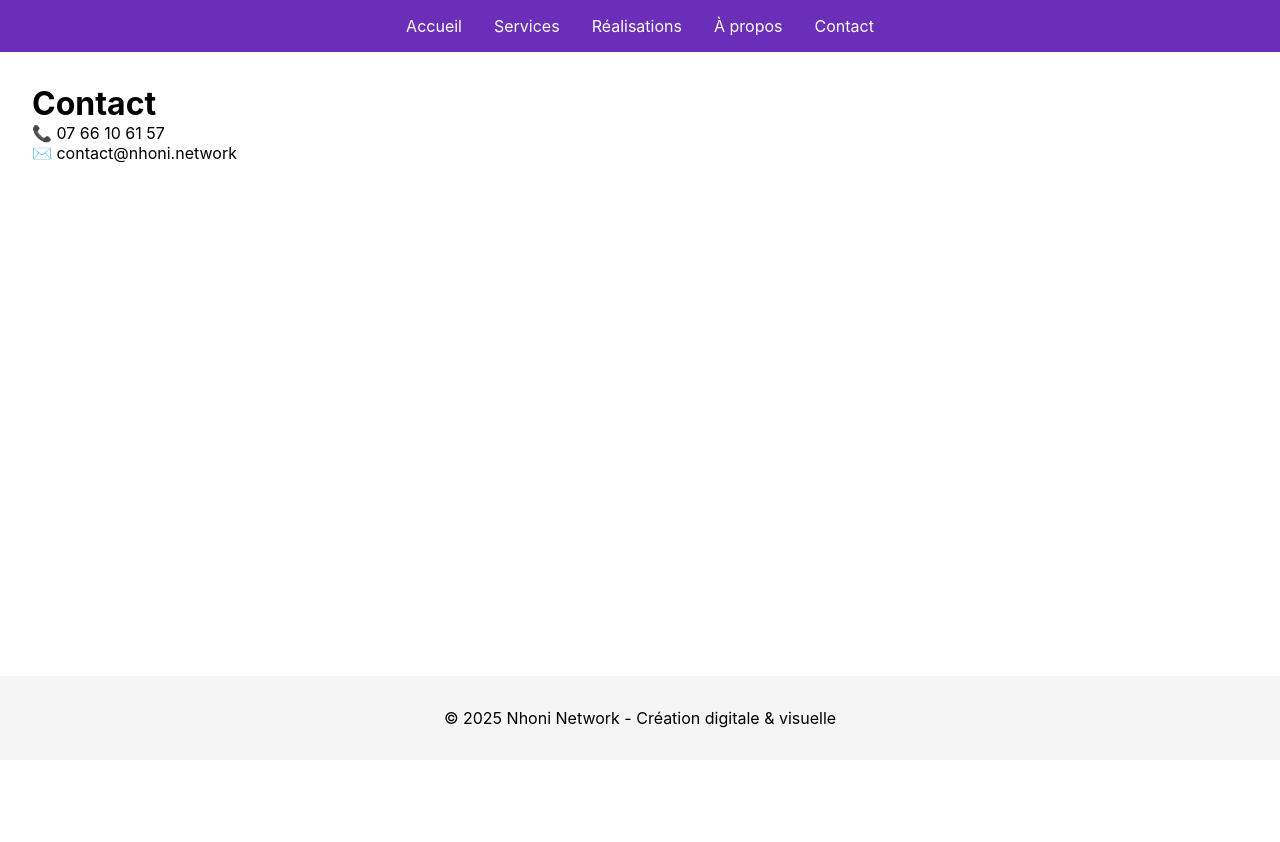
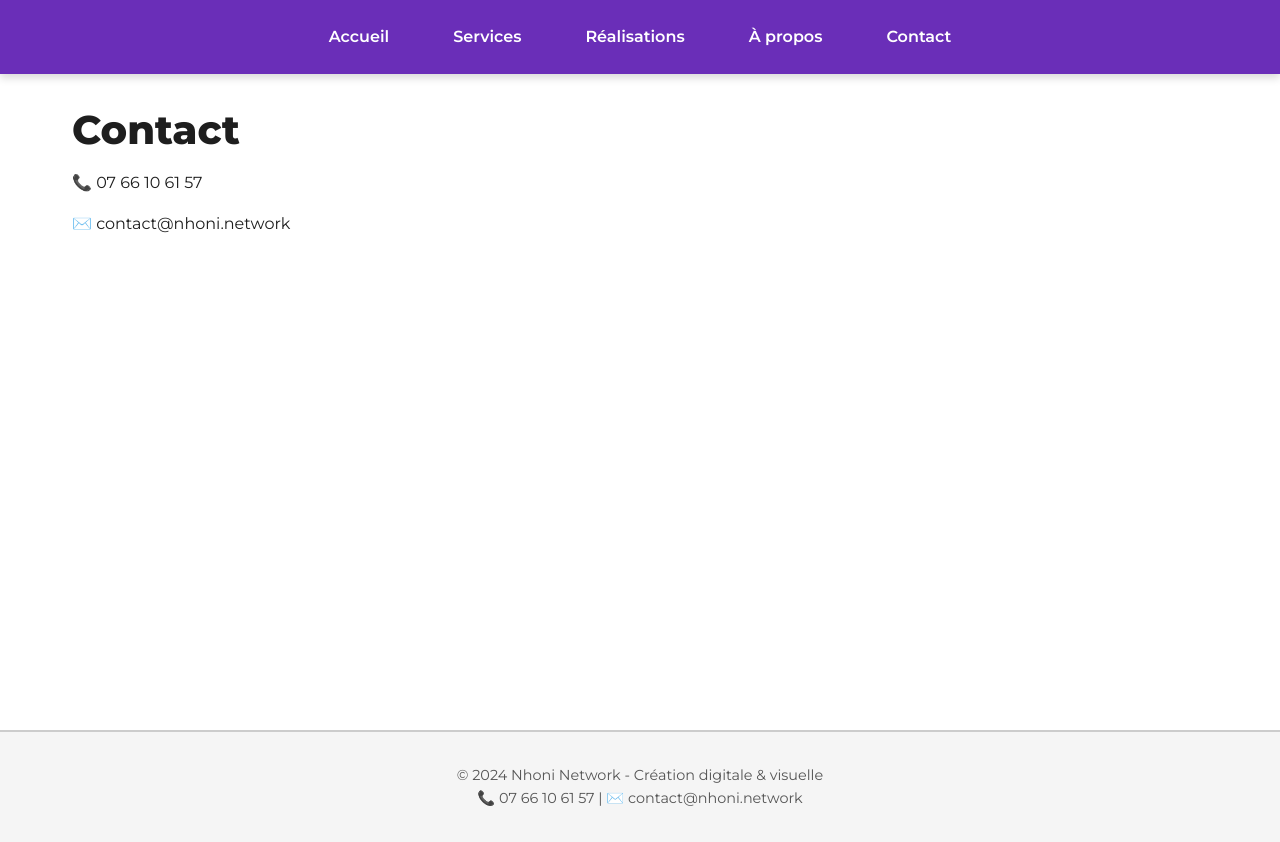
Before and after one commit to Nhoni/nhoni-network, a React (Vite) app: page /contact in a window 1280 px wide. Before the commit the page ends 800 px from the top, so only its background shows below. Built offline with nearby package versions, Linux system fonts and the light colour scheme.

Commit message:
Design system : variables CSS + styles Header/Footer

```diff
--- a/index.html
+++ b/index.html
@@ -3,6 +3,9 @@
   <head>
     <meta charset="UTF-8" />
     <link rel="icon" type="image/svg+xml" href="/vite.svg" />
+    <link rel="preconnect" href="https://fonts.googleapis.com">
+    <link rel="preconnect" href="https://fonts.gstatic.com" crossorigin>
+    <link href="https://fonts.googleapis.com/css2?family=Montserrat:wght@400;600;700;800&display=swap" rel="stylesheet">
     <meta name="viewport" content="width=device-width, initial-scale=1.0" />
     <title>nhoni-network</title>
   </head>
--- a/src/App.jsx
+++ b/src/App.jsx
@@ -11,7 +11,7 @@ function App() {
   return (
     <BrowserRouter>
       <Header />
-      <main style={{ minHeight: '70vh', padding: '2rem' }}>
+      <main style={{ minHeight: '70vh', padding: '2rem', maxWidth: '1200px', margin: '0 auto' }}>
         <Routes>
           <Route path="/" element={<Home />} />
           <Route path="/services" element={<Services />} />
--- /dev/null
+++ b/src/components/Footer.css
@@ -0,0 +1,13 @@
+.footer {
+  background: var(--gray-light);
+  padding: var(--spacing-md);
+  text-align: center;
+  margin-top: var(--spacing-xl);
+  border-top: 2px solid var(--gray-medium);
+}
+
+.footer p {
+  color: var(--gray-dark);
+  font-size: 0.9rem;
+  margin: 0;
+}
--- a/src/components/Footer.jsx
+++ b/src/components/Footer.jsx
@@ -1,7 +1,10 @@
+import './Footer.css'
+
 function Footer() {
   return (
-    <footer style={{ padding: '2rem', textAlign: 'center', background: '#f5f5f5', marginTop: '4rem' }}>
-      <p>© 2025 Nhoni Network - Création digitale & visuelle</p>
+    <footer className="footer">
+      <p>© 2024 Nhoni Network - Création digitale & visuelle</p>
+      <p>📞 07 66 10 61 57 | ✉️ contact@nhoni.network</p>
     </footer>
   )
 }
--- /dev/null
+++ b/src/components/Header.css
@@ -0,0 +1,30 @@
+.header {
+  background: var(--primary);
+  color: var(--white);
+  padding: var(--spacing-sm) var(--spacing-md);
+  box-shadow: var(--shadow-md);
+  position: sticky;
+  top: 0;
+  z-index: 100;
+}
+
+.nav {
+  display: flex;
+  gap: var(--spacing-md);
+  justify-content: center;
+  align-items: center;
+  flex-wrap: wrap;
+}
+
+.nav-link {
+  color: var(--white);
+  font-weight: 600;
+  padding: var(--spacing-xs) var(--spacing-sm);
+  border-radius: var(--radius-sm);
+  transition: background 0.3s ease;
+}
+
+.nav-link:hover {
+  background: var(--primary-dark);
+  color: var(--white);
+}
--- a/src/components/Header.jsx
+++ b/src/components/Header.jsx
@@ -1,14 +1,15 @@
 import { Link } from 'react-router-dom'
+import './Header.css'
 
 function Header() {
   return (
-    <header style={{ padding: '1rem', background: '#6A2EB8', color: 'white' }}>
-      <nav style={{ display: 'flex', gap: '2rem', justifyContent: 'center' }}>
-        <Link to="/" style={{ color: 'white', textDecoration: 'none' }}>Accueil</Link>
-        <Link to="/services" style={{ color: 'white', textDecoration: 'none' }}>Services</Link>
-        <Link to="/portfolio" style={{ color: 'white', textDecoration: 'none' }}>Réalisations</Link>
-        <Link to="/about" style={{ color: 'white', textDecoration: 'none' }}>À propos</Link>
-        <Link to="/contact" style={{ color: 'white', textDecoration: 'none' }}>Contact</Link>
+    <header className="header">
+      <nav className="nav">
+        <Link to="/" className="nav-link">Accueil</Link>
+        <Link to="/services" className="nav-link">Services</Link>
+        <Link to="/portfolio" className="nav-link">Réalisations</Link>
+        <Link to="/about" className="nav-link">À propos</Link>
+        <Link to="/contact" className="nav-link">Contact</Link>
       </nav>
     </header>
   )
--- a/src/index.css
+++ b/src/index.css
@@ -1,3 +1,5 @@
+@import './styles/variables.css';
+
 * {
   margin: 0;
   padding: 0;
@@ -5,7 +7,50 @@
 }
 
 body {
-  font-family: 'Montserrat', -apple-system, BlinkMacSystemFont, 'Segoe UI', sans-serif;
+  font-family: var(--font-main);
+  color: var(--black);
+  background: var(--white);
+  line-height: 1.6;
   -webkit-font-smoothing: antialiased;
   -moz-osx-font-smoothing: grayscale;
 }
+
+h1, h2, h3, h4, h5, h6 {
+  font-weight: 700;
+  line-height: 1.2;
+  margin-bottom: var(--spacing-sm);
+}
+
+h1 {
+  font-size: 2.5rem;
+  font-weight: 800;
+}
+
+h2 {
+  font-size: 2rem;
+}
+
+h3 {
+  font-size: 1.5rem;
+}
+
+p {
+  margin-bottom: var(--spacing-sm);
+}
+
+a {
+  color: var(--primary);
+  text-decoration: none;
+  transition: color 0.3s ease;
+}
+
+a:hover {
+  color: var(--primary-dark);
+}
+
+button {
+  font-family: var(--font-main);
+  cursor: pointer;
+  border: none;
+  transition: all 0.3s ease;
+}
--- /dev/null
+++ b/src/styles/variables.css
@@ -0,0 +1,33 @@
+:root {
+  /* Couleurs principales */
+  --primary: #6A2EB8;
+  --primary-light: #9B6DE3;
+  --primary-dark: #4A1E88;
+
+  /* Couleurs neutres */
+  --white: #FFFFFF;
+  --black: #1E1E1E;
+  --gray-light: #F5F5F5;
+  --gray-medium: #CCCCCC;
+  --gray-dark: #555555;
+
+  /* Typographie */
+  --font-main: 'Montserrat', -apple-system, BlinkMacSystemFont, 'Segoe UI', sans-serif;
+
+  /* Espacements */
+  --spacing-xs: 0.5rem;
+  --spacing-sm: 1rem;
+  --spacing-md: 2rem;
+  --spacing-lg: 4rem;
+  --spacing-xl: 6rem;
+
+  /* Border radius */
+  --radius-sm: 4px;
+  --radius-md: 8px;
+  --radius-lg: 16px;
+
+  /* Ombres */
+  --shadow-sm: 0 2px 4px rgba(0, 0, 0, 0.1);
+  --shadow-md: 0 4px 8px rgba(0, 0, 0, 0.15);
+  --shadow-lg: 0 8px 16px rgba(0, 0, 0, 0.2);
+}
```
